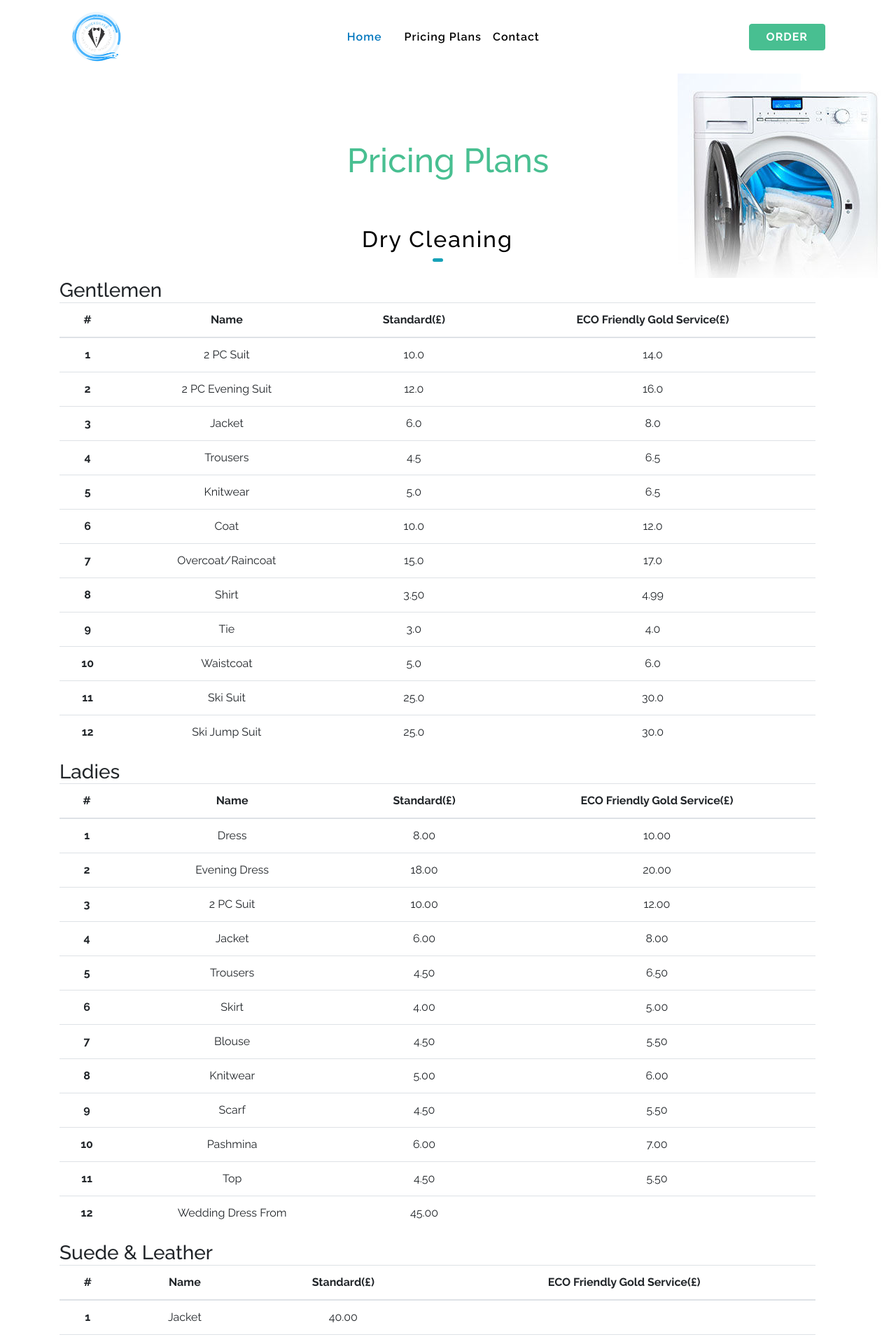
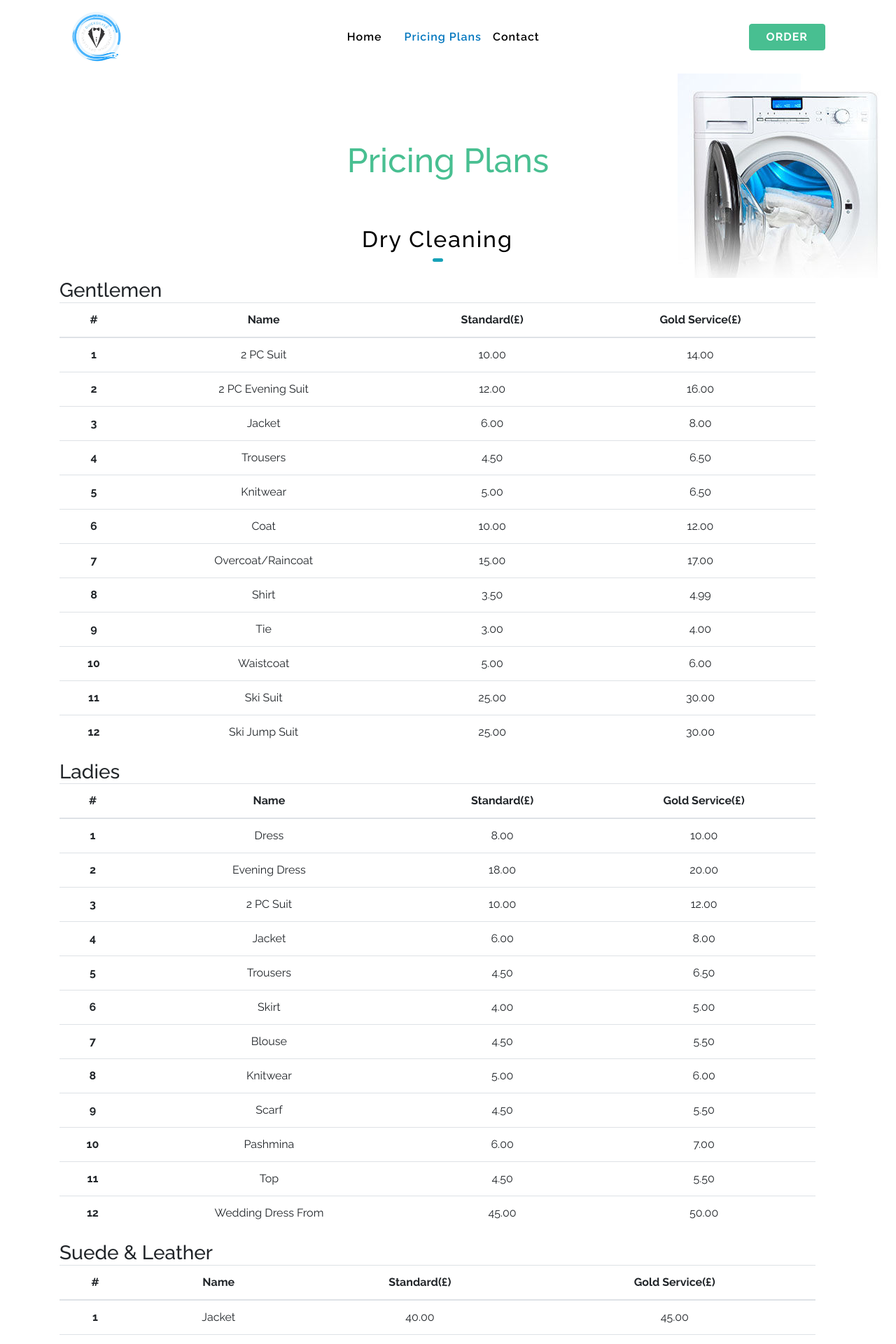
Before and after one commit to Bilal-Abbas/laundry, a Rails app: page /pricing in a window 1280 px wide. Shown: the top 1920 px of the page at 70% size. Run offline with Rails 7, Linux system fonts and the light colour scheme; style sheets or scripts are compiled from the project's sources; some libraries are stand-ins or nearby versions.

Commit message:
coloring changes

```diff
--- a/app/assets/stylesheets/custom.css
+++ b/app/assets/stylesheets/custom.css
@@ -46,3 +46,8 @@
 .no-wrap-text{
   white-space: nowrap;
 }
+
+.slider-info h3{
+  color: #48bf91 !important;
+  text-shadow: 4px 1px 1px white !important;
+}
--- a/app/views/home/pricing.html.erb
+++ b/app/views/home/pricing.html.erb
@@ -1,4 +1,4 @@
-<section class="wthree-row py-md-5 pt-sm-5" id="pricing">
+<section class="wthree-row pt-sm-5" id="pricing">
   <div class="container py-md-5 py-3">
     <h3 class="w3ls-title text-center text-capitalize pb-md-5 pb-4">pricing plans</h3>
     <div class="row pb-5 main-row">
@@ -16,52 +16,52 @@
                 <th scope="col">#</th>
                 <th scope="col">Name</th>
                 <th scope="col">Standard(£)</th>
-                <th scope="col">ECO Friendly Gold Service(£)</th>
+                <th scope="col">Gold Service(£)</th>
               </tr>
             </thead>
             <tbody>
               <tr>
                 <th scope="row">1</th>
                 <td>2 PC Suit</td>
-                <td>10.0</td>
-                <td>14.0</td>
+                <td>10.00</td>
+                <td>14.00</td>
               </tr>
               <tr>
                 <th scope="row">2</th>
                 <td>2 PC Evening Suit</td>
-                <td>12.0</td>
-                <td>16.0</td>
+                <td>12.00</td>
+                <td>16.00</td>
               </tr>
               <tr>
                 <th scope="row">3</th>
                 <td>Jacket</td>
-                <td>6.0</td>
-                <td>8.0</td>
+                <td>6.00</td>
+                <td>8.00</td>
               </tr>
               <tr>
                 <th scope="row">4</th>
                 <td>Trousers</td>
-                <td>4.5</td>
-                <td>6.5</td>
+                <td>4.50</td>
+                <td>6.50</td>
               </tr>
               <tr>
                 <th scope="row">5</th>
                 <td>Knitwear</td>
-                <td>5.0</td>
-                <td>6.5</td>
+                <td>5.00</td>
+                <td>6.50</td>
               </tr>
               <tr>
                 <th scope="row">6</th>
                 <td>Coat</td>
-                <td>10.0</td>
-                <td>12.0</td>
+                <td>10.00</td>
+                <td>12.00</td>
               </tr>
 
               <tr>
                 <th scope="row">7</th>
                 <td>Overcoat/Raincoat</td>
-                <td>15.0</td>
-                <td>17.0</td>
+                <td>15.00</td>
+                <td>17.00</td>
               </tr>
               <tr>
                 <th scope="row">8</th>
@@ -72,26 +72,26 @@
               <tr>
                 <th scope="row">9</th>
                 <td>Tie</td>
-                <td>3.0</td>
-                <td>4.0</td>
+                <td>3.00</td>
+                <td>4.00</td>
               </tr>
               <tr>
                 <th scope="row">10</th>
                 <td>Waistcoat</td>
-                <td>5.0</td>
-                <td>6.0</td>
+                <td>5.00</td>
+                <td>6.00</td>
               </tr>
               <tr>
                 <th scope="row">11</th>
                 <td>Ski Suit</td>
-                <td>25.0</td>
-                <td>30.0</td>
+                <td>25.00</td>
+                <td>30.00</td>
               </tr>
               <tr>
                 <th scope="row">12</th>
                 <td>Ski Jump Suit</td>
-                <td>25.0</td>
-                <td>30.0</td>
+                <td>25.00</td>
+                <td>30.00</td>
               </tr>
             </tbody>
           </table>
@@ -106,7 +106,7 @@
                 <th scope="col">#</th>
                 <th scope="col">Name</th>
                 <th scope="col">Standard(£)</th>
-                <th scope="col">ECO Friendly Gold Service(£)</th>
+                <th scope="col">Gold Service(£)</th>
               </tr>
             </thead>
             <tbody>
@@ -180,7 +180,7 @@
                 <th scope="row">12</th>
                 <td>Wedding Dress From</td>
                 <td>45.00</td>
-                <td></td>
+                <td>50.00</td>
               </tr>
             </tbody>
           </table>
@@ -194,7 +194,7 @@
                 <th scope="col">#</th>
                 <th scope="col">Name</th>
                 <th scope="col">Standard(£)</th>
-                <th scope="col">ECO Friendly Gold Service(£)</th>
+                <th scope="col">Gold Service(£)</th>
               </tr>
             </thead>
             <tbody>
@@ -202,25 +202,25 @@
                 <th scope="row">1</th>
                 <td>Jacket</td>
                 <td>40.00</td>
-                <td></td>
+                <td>45.00</td>
               </tr>
               <tr>
                 <th scope="row">2</th>
                 <td>Skirt</td>
                 <td>25.00</td>
-                <td></td>
+                <td>30.00</td>
               </tr>
               <tr>
                 <th scope="row">3</th>
                 <td>Trousers</td>
                 <td>45.00</td>
-                <td></td>
+                <td>50.00</td>
               </tr>
               <tr>
                 <th scope="row">4</th>
                 <td>Coat</td>
                 <td>45.00</td>
-                <td></td>
+                <td>50.00</td>
               </tr>
             </tbody>
           </table>
@@ -235,7 +235,7 @@
                 <th scope="col">#</th>
                 <th scope="col">Name</th>
                 <th scope="col">Standard(£)</th>
-                <th scope="col">ECO Friendly Gold Service(£)</th>
+                <th scope="col">Gold Service(£)</th>
               </tr>
             </thead>
             <tbody>
@@ -243,19 +243,19 @@
                 <th scope="row">1</th>
                 <td>Trousers Lengthen/Shorten</td>
                 <td>10.00</td>
-                <td></td>
+                <td>15.00</td>
               </tr>
               <tr>
                 <th scope="row">2</th>
                 <td>Trousers Waist Alteration</td>
                 <td>12.00</td>
-                <td></td>
+                <td>15.00</td>
               </tr>
               <tr>
                 <th scope="row">3</th>
                 <td>Trousers Zip 1</td>
                 <td>12.00</td>
-                <td></td>
+                <td>15.00</td>
               </tr>
               <tr>
                 <th scope="row">4</th>
@@ -267,7 +267,7 @@
                 <th scope="row">5</th>
                 <td>Half Pockets</td>
                 <td>12.00</td>
-                <td></td>
+                <td>15.00</td>
               </tr>
             </tbody>
           </table>
--- a/app/views/layouts/partials/_contact.html.erb
+++ b/app/views/layouts/partials/_contact.html.erb
@@ -1,5 +1,5 @@
-<section class="wthree-row py-5 w3-contact" id="contact">
-  <div class="container py-md-5">
+<section class="wthree-row w3-contact" id="contact">
+  <div class="container">
     <h3 class="w3ls-title text-center text-capitalize pb-md-5 pb-4">contact us</h3>
     <div class="row contact-form py-3">
       <!-- <div class="col-lg-6 wthree-form-left">
--- a/app/views/layouts/partials/_footer.html.erb
+++ b/app/views/layouts/partials/_footer.html.erb
@@ -42,7 +42,7 @@
     <!-- copyright -->
     <div class="cpy-right text-center pt-5">
       <p>© 2020 Quick Silver Prodessional Dry Cleaners. All rights reserved | Design by
-        <a href="https://bilalabbas.000webhostapp.com/" target="_blank"> Bilal Abbas.</a>
+        <a href="https://bilalabbas.000webhostapp.com/" target="_blank"> Zeeshan Tarrar.</a>
       </p>
     </div>
     <!-- //copyright -->
--- a/app/views/layouts/partials/_header.html.erb
+++ b/app/views/layouts/partials/_header.html.erb
@@ -17,7 +17,7 @@
           </li>
           <li class="nav-item">
             <!-- <a class="nav-link scroll" href="#contact">Pricing Plans</a> -->
-            <%= link_to("Pricing Plans", pricing_path, class: "nav-link") %>
+            <%= link_to("Pricing Plans", pricing_path, class: "nav-link", id: "pricing-nav-link") %>
           </li>
           <% unless action_name == "pricing" %>
             <li class="nav-item dropdown mr-3">
@@ -27,7 +27,7 @@
               </a>
               <div class="dropdown-menu" aria-labelledby="navbarDropdown">
                 <a class="dropdown-item scroll" href="#services">Services</a>
-                <a class="dropdown-item scroll" href="#team">Team</a>
+                <!-- <a class="dropdown-item scroll" href="#team">Team</a> -->
                 <a class="dropdown-item scroll" href="#gallery">Gallery</a>
                 <div class="dropdown-divider"></div>
                 <a class="dropdown-item scroll" href="#testimonials">Testimonials</a>
@@ -49,3 +49,10 @@
     </nav>
   </div>
 </header>
+
+<script type="text/javascript">
+  if(<%= action_name == "pricing" %>){
+    $(".navbar-nav .active").removeClass("active")
+    $(".navbar-nav #pricing-nav-link").addClass("active")
+  }
+</script>
```
Also changed, not shown: app/views/home/index.html.erb (+5 -5 lines).
